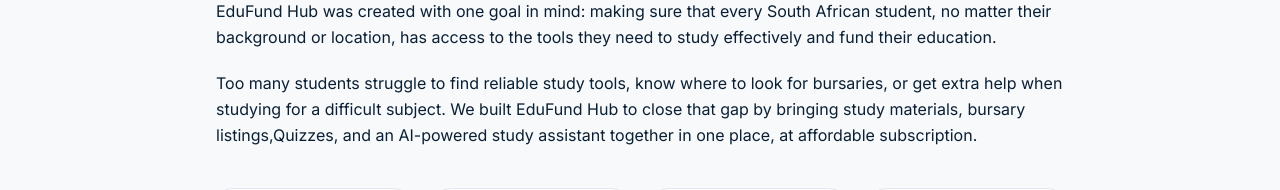
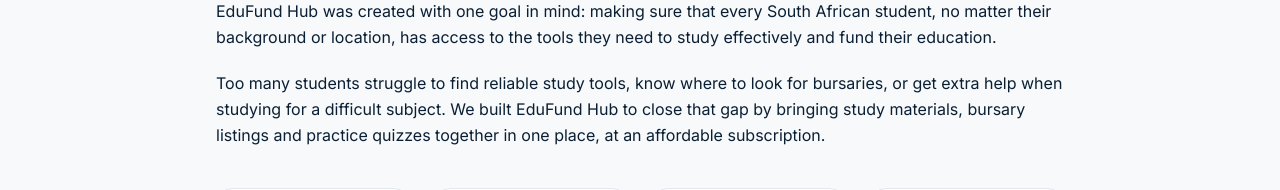
Before and after one commit to Katlego-napo/eduFundHub-app, a Next.js app in the folder edufund-hub-with-auth/: page /about in a window 1280 px wide. Shown: the part 280-470 px from the top of the page. Built offline with nearby package versions, Linux system fonts and the light colour scheme; no server answers.

Commit message:
Modify AboutPage to include practice quizzes
Updated the description to include practice quizzes instead of an AI study assistant. Added conditional rendering for the AI Study Assistant section based on the STUDY_ASSISTANT_ENABLED flag.

```diff
--- a/edufund-hub-with-auth/src/app/about/page.tsx
+++ b/edufund-hub-with-auth/src/app/about/page.tsx
@@ -1,11 +1,12 @@
 import Header from "@/components/Header";
+import { STUDY_ASSISTANT_ENABLED } from "@/lib/features";
 import Footer from "@/components/Footer";
 import { BookOpen, HeartHandshake, Sparkles, Brain } from "lucide-react";
 
 export const metadata = {
   title: "About Us | EduFund Hub",
   description:
-    "EduFund Hub helps South African students access past papers, bursaries, and an AI study assistant — free, always.",
+    "EduFund Hub helps South African students access past papers, bursaries, and practice quizzes — free, always.",
 };
 
 export default function AboutPage() {
@@ -36,8 +37,8 @@ export default function AboutPage() {
               Too many students struggle to find reliable study tools,
               know where to look for bursaries, or get extra help when
               studying for a difficult subject. We built EduFund Hub to close
-              that gap by bringing study materials, bursary listings,Quizzes, and an
-              AI-powered study assistant together in one place, at affordable subscription.
+              that gap by bringing study materials, bursary listings and practice quizzes
+              together in one place, at an affordable subscription.
             </p>
           </div>
 
@@ -82,6 +83,7 @@ export default function AboutPage() {
               </p>
             </div>
 
+            {STUDY_ASSISTANT_ENABLED && (
               <div className="rounded-2xl border border-border bg-surface p-6">
                 <span className="flex h-10 w-10 items-center justify-center rounded-lg bg-primary/10 text-primary">
                   <Sparkles size={20} />
@@ -94,6 +96,7 @@ export default function AboutPage() {
                   practice quizzes tailored to what you're studying.
                 </p>
               </div>
+            )}
           </div>
 
 
```
Lines whose indentation alone changed are shown as unchanged.
